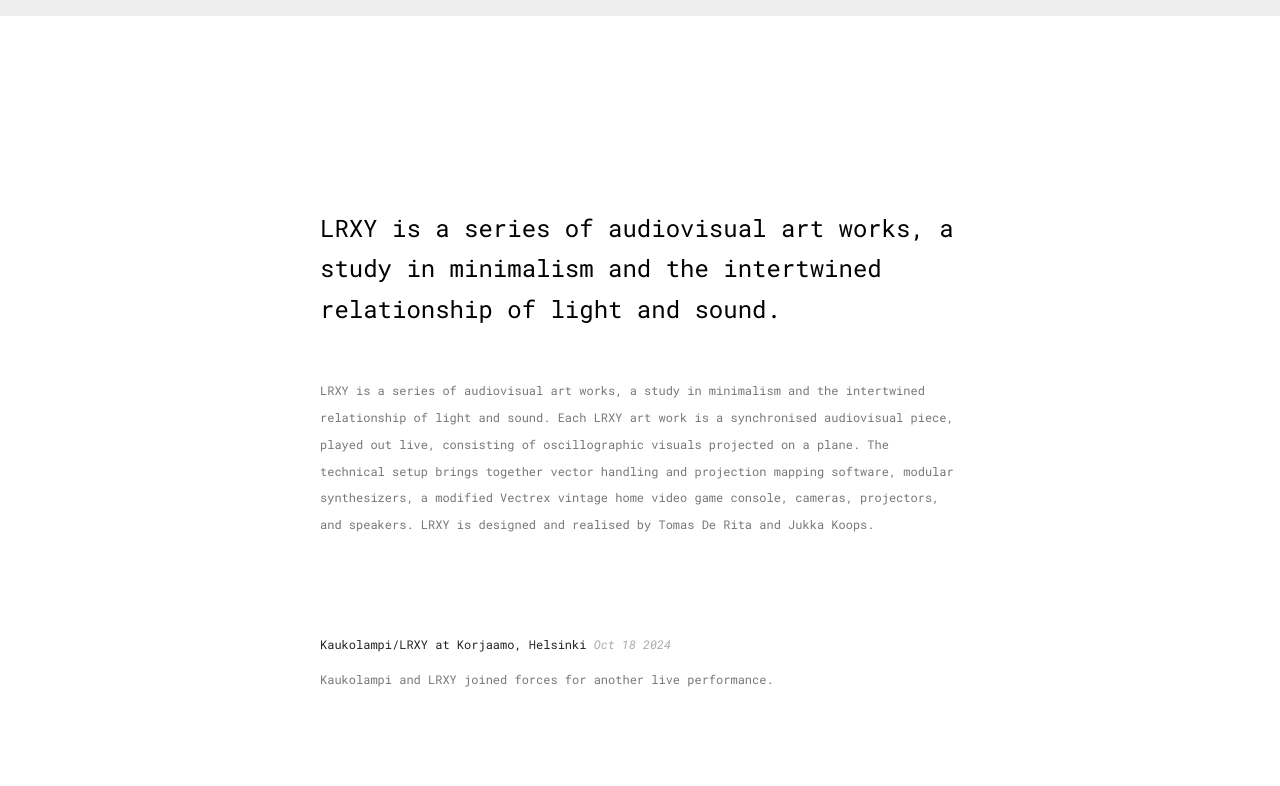
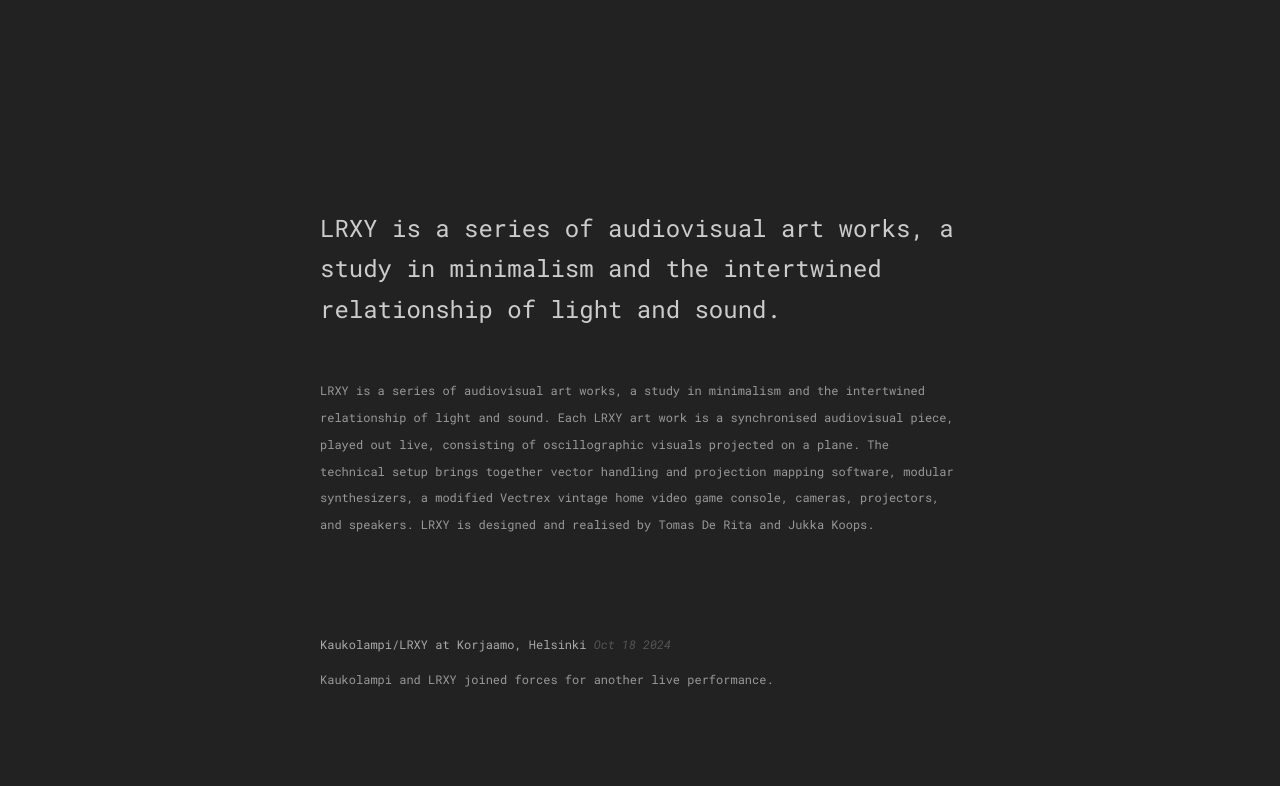
Before and after one commit to lrxywebsite/lrxy.art, a plain HTML site: page index.html in a window 1280 px wide. Shown: the top 786 px of the page. Drawn offline with nearby package versions, Linux system fonts and the light colour scheme.

Commit message:
Update index.html

```diff
--- a/index.html
+++ b/index.html
@@ -15,13 +15,13 @@
   <link href="https://fonts.googleapis.com/css2?family=Roboto+Mono:ital,wght@0,400;1,400&display=swap" rel="stylesheet">
 
   <style type="text/css">
-    html {background: #eee;}
-    body * {color: #777; font-family: 'Roboto Mono', sans-serif; font-size: 0.75rem; font-weight: 400; line-height: 1.68em;}
-    body {background: #fff; border-top: 1rem solid #eee; border-bottom: 1rem solid #eee; padding: 12rem 0;}
-    h1 {font-size: 1.5rem; margin: 0 0 3rem 0; color: #000;}
-    h2 {font-size: 1.5rem; color: #222; margin: 3rem 0;}
-    h3 {font-size: 0.75rem; color: #222;}
-    h3 span {font-style: italic; color: #aaa;}
+    html {background: #000;}
+    body * {color: #999; font-family: 'Roboto Mono', sans-serif; font-size: 0.75rem; font-weight: 400; line-height: 1.68em;}
+    body {background: #222; border-top: 1rem solid #222; border-bottom: 1rem solid #222; padding: 12rem 0;}
+    h1 {font-size: 1.5rem; margin: 0 0 3rem 0; color: #ccc;}
+    h2 {font-size: 1.5rem; color: #aaa; margin: 3rem 0;}
+    h3 {font-size: 0.75rem; color: #aaa;}
+    h3 span {font-style: italic; color: #555;}
     header, nav, section, article, footer {margin: 0 auto 6rem auto; max-width: 40rem; width: 66vw;}
     section {}
     article {}
@@ -29,8 +29,8 @@
     p {font-weight: 400; line-height: 1.68rem; max-width: 40rem;}
     ul, li {margin: 0; padding: 0; list-style: none;}
     ul li {margin-bottom: 1rem;}
-    li a {font-size: 1rem; background: #fff;}
-    em {font-style: italic; color: #777;}
+    li a {font-size: 1rem; background: #000;}
+    em {font-style: italic; color: #999;}
     a, a:link, a:visited, a span {color: #a5a; text-decoration: none;}
     a:hover {border-bottom: 1px dashed #a5a; width: 100%;}
     a.selected {color: #555;}
```
